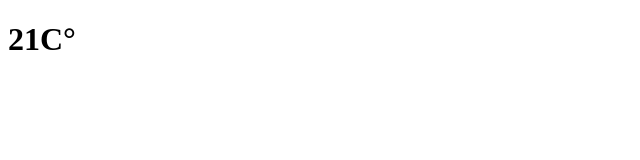
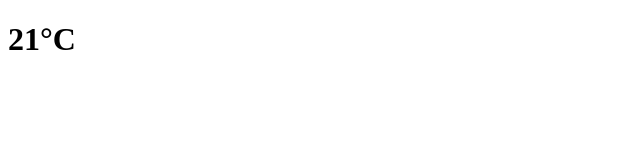
Before and after one commit to Sara1502/weather-app, a plain HTML site: page index.html in a window 1280 px wide. Shown: the full height of the page, 0-640 px from the left. Drawn offline with Linux system fonts and the light colour scheme.

Commit message:
HTML e CSS feitos

```diff
--- a/index.html
+++ b/index.html
@@ -14,7 +14,7 @@
 </head>
 
 <body>
-    <h1>21C°</h1>
+    <h1>21°C</h1>
 </body>
 
 </html>
```
